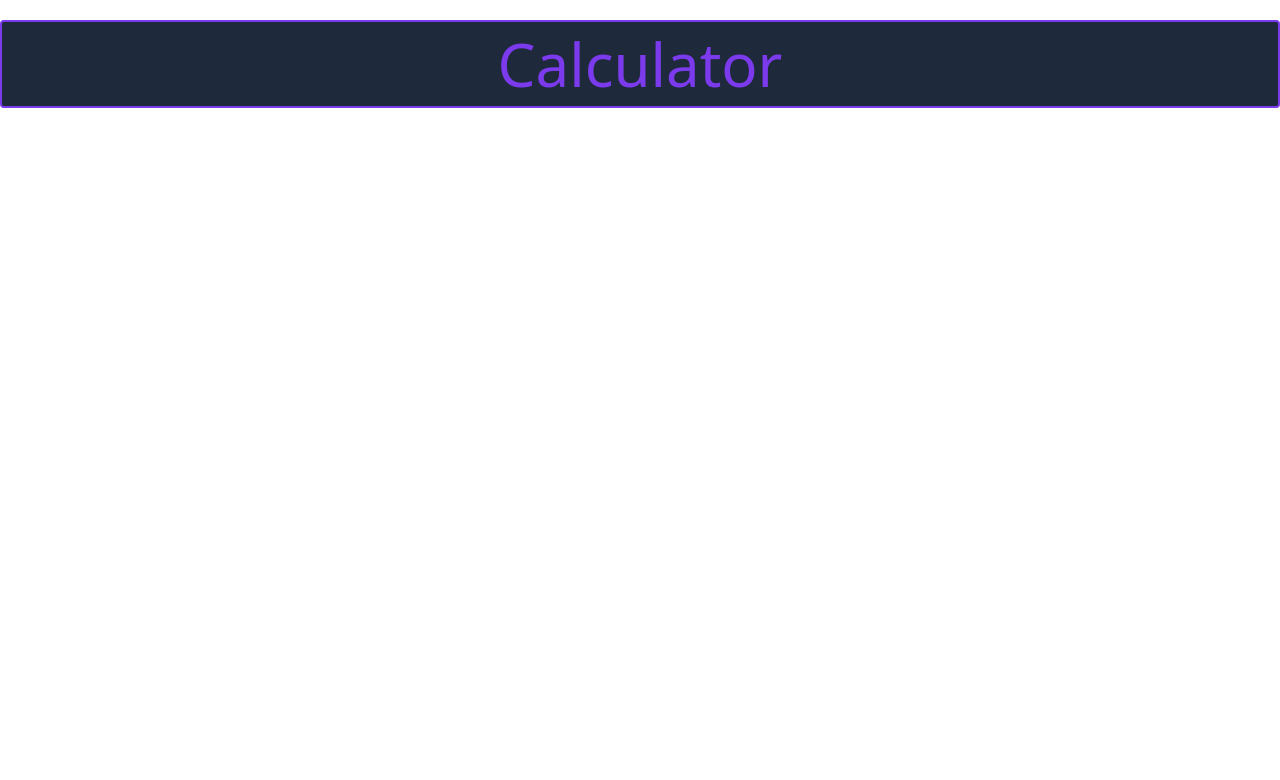
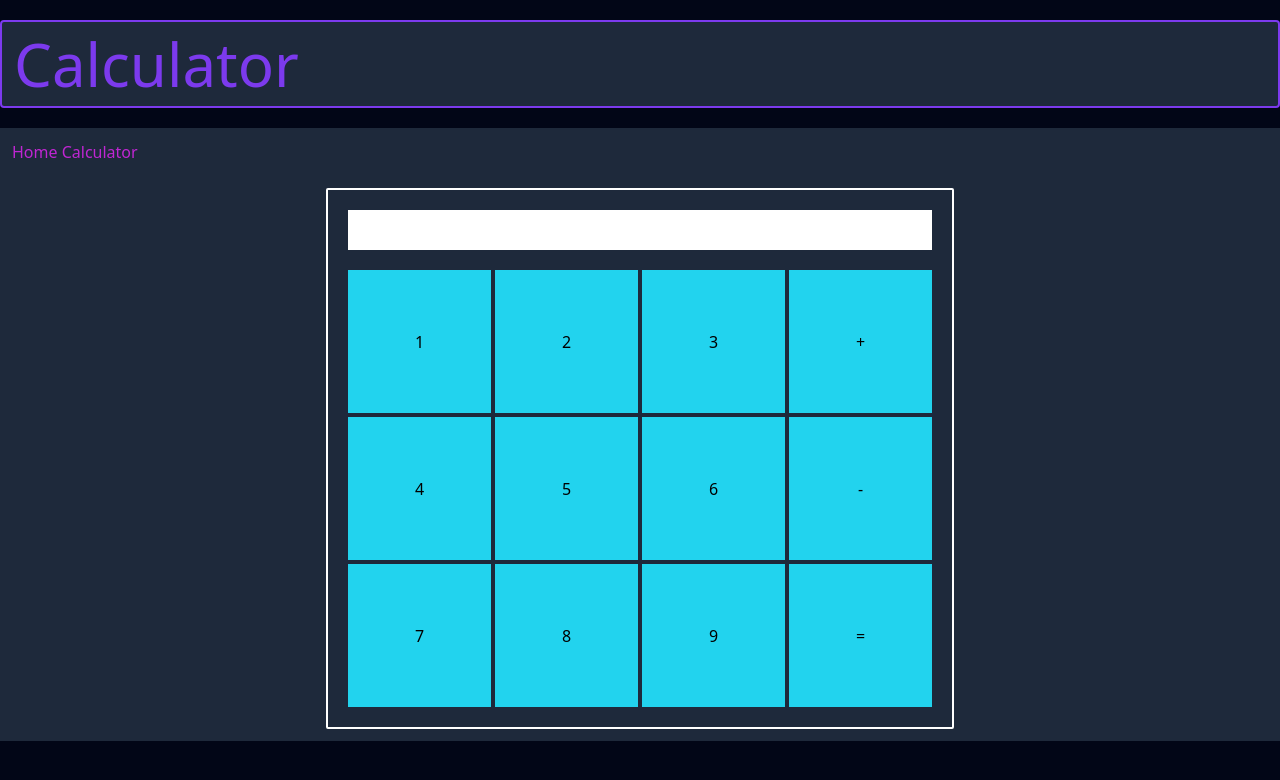
Before and after one commit to Jacob-at-BOL/Jacob-at-BOL.github.io, a website: page calculator.html in a window 1280 px wide. Drawn offline with Linux system fonts and the light colour scheme.

Commit message:
Basic Calculator started

```diff
--- a/calculator.html
+++ b/calculator.html
@@ -1,15 +1,85 @@
-<!DOCTYPE html>
+<!doctype html>
 <html lang="en">
 <head>
     <meta charset="UTF-8">
+    <meta name="viewport"
+          content="width=device-width, user-scalable=no, initial-scale=1.0, maximum-scale=1.0, minimum-scale=1.0">
+    <meta http-equiv="X-UA-Compatible" content="ie=edge">
     <title>Calculator</title>
     <link rel="stylesheet" href="./dist/output.css">
 </head>
-<body>
-<section class="container flex justify-center mx-auto bg-slate-800 border-2 border-violet-600 rounded p-3 m-5">
-    <div class="flex flex-col">
+<body class="bg-slate-950">
+<section class="container flex flex-col md:flex-row mx-auto bg-slate-800 border-2 border-violet-600 rounded p-3 m-5">
+    <div class="flex flex-col justify-center">
         <h1 class="text-6xl text-violet-600">Calculator</h1>
     </div>
 </section>
+<section class="container flex mx-auto bg-slate-800 m-t-2 p-3">
+    <nav class="text-fuchsia-600">
+        <a href="/">Home</a>
+        <a href="./calculator.html">Calculator</a>
+    </nav>
+</section>
+<section class="container flex mx-auto bg-slate-800 m-t-2 p-3">
+    <div id="calculator" class="p-5 border-2 border-white flex flex-col w-1/2 mx-auto rounded-sm">
+        <span id="input-value" class="p-2 min-h-10 text-violet-600 bg-white mb-5"></span>
+        <div id="button-holder" class="grid grid-cols-4 gap-1">
+            <div id="number-buttons" class="col-span-3 grid grid-cols-3 gap-1">
+            </div>
+            <div id="function-buttons" class="grid grid-rows-3 gap-1">
+                <button class="bg-cyan-400 text-black aspect-square" onclick="addValues()" type="button" value="+">+</button>
+                <button class="bg-cyan-400 text-black aspect-square" onclick="fillTape(this)" type="button" value="-">-</button>
+                <button class="bg-cyan-400 text-black aspect-square" onclick="doMath(this)" type="button" value="=">=</button>
+            </div>
+        </div>
+    </div>
+</section>
+
+<template id="calculator-button">
+    <button class="bg-cyan-400 text-black aspect-square" onclick="fillTape(this)" type="button"></button>
+</template>
+<script>
+
+    let currentValue = 0;
+
+    function doMath(){
+        let inputTape = document.querySelector(`#input-value`);
+        inputTape.innerText = currentValue + parseInt(inputTape.innerText);
+    }
+
+    function addValues(){
+        let inputTape = document.querySelector(`#input-value`);
+        currentValue = parseInt(inputTape.innerText);
+        inputTape.innerText = '';
+    }
+
+    function fillTape(a){
+        let inputTape = document.querySelector(`#input-value`);
+        if (inputTape) {
+            inputTape.innerHTML += a.value;
+        }
+    }
+
+    document.addEventListener('DOMContentLoaded', function (){
+        let calculatorButton = document.querySelector(`template#calculator-button`);
+        let numberButtonsHolder = document.querySelector(`#number-buttons`);
+        // let temp = document.querySelector('template');
+        // let clon = temp.content.cloneNode(true);
+        // document.body.appendChild(clon);
+        if (calculatorButton && numberButtonsHolder){
+            let x = 1;
+            for (x; x<=9; x++){
+                let tempClone = calculatorButton.content.cloneNode(true);
+                let newButton = tempClone.querySelector(`button`);
+                newButton.innerText = x;
+                newButton.value = x;
+                console.log(tempClone.querySelector(`button`));
+                //newButton.value = x;
+                //newButton.innerHTML = x;
+                numberButtonsHolder.appendChild(tempClone);
+            }
+        }
+    });
+</script>
 </body>
 </html>
```
Also changed, not shown: index.html (+2 -1 lines), dist/output.css.
